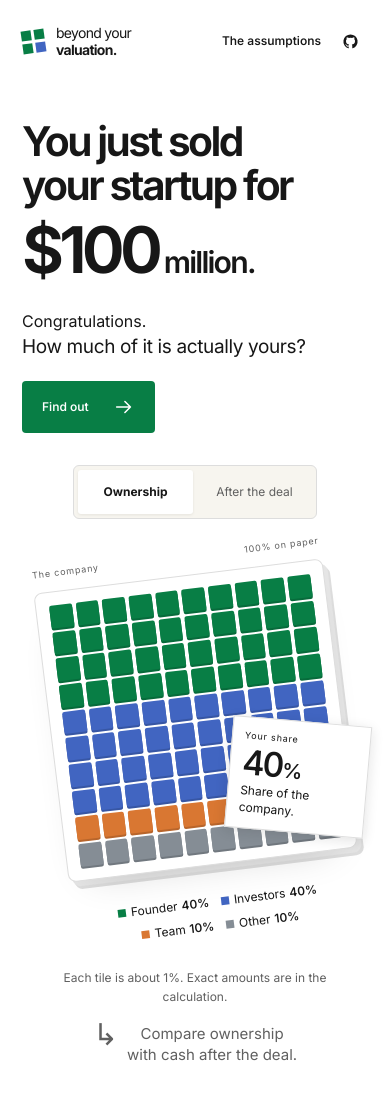
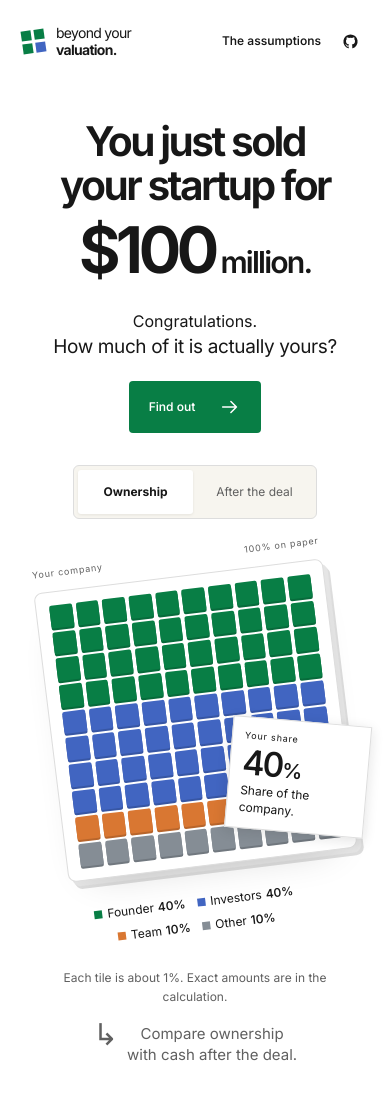
Before and after one commit to Lyqed/beyond-your-valuation, a Next.js app: page / in a window 390 px wide. Shown: the top 1097 px of the page. Built offline with nearby package versions, Linux system fonts and the light colour scheme.

Commit message:
Update Site source

```diff
--- a/app/experience.tsx
+++ b/app/experience.tsx
@@ -167,7 +167,7 @@ export default function Experience() {
             <button aria-pressed={boardView === 'proceeds'} onClick={() => setBoardView('proceeds')}>After the deal</button>
           </div>
           <div className="board-frame"><div className="board">
-            <div className="board-top"><span>{boardView === 'ownership' ? 'The company' : 'Where the price goes'}</span><span>{boardView === 'ownership' ? '100% on paper' : `${money(e.exitCents)} to distribute`}</span></div>
+            <div className="board-top"><span>{boardView === 'ownership' ? 'Your company' : 'Where the price goes'}</span><span>{boardView === 'ownership' ? '100% on paper' : `${money(e.exitCents)} to distribute`}</span></div>
             <Tiles values={boardGroups.map(group => group.value)} colors={boardGroups.map(group => group.color)} label={`${boardView === 'ownership' ? 'Ownership' : 'Exit proceeds'}: ${boardGroups.map(group => `${group.label} ${group.display}`).join(', ')}. Tiles rounded to whole percentages.`} />
             <div className="board-sticker"><span>{boardView === 'ownership' ? 'Your share' : 'Your net cash'}</span><strong data-testid="board-value">{boardView === 'ownership' ? <>{e.founderBps / 100}<span>%</span></> : money(exit.founderNetCents)}</strong><small>{boardView === 'ownership' ? 'Share of the company.' : 'After costs and tax.'}</small></div>
           </div>
--- a/app/globals.css
+++ b/app/globals.css
@@ -654,6 +654,7 @@ footer p, footer > span, .footer-brand { font-size: 12px; }
   .header-links { gap: 12px; }
   .header-links > a:first-child { font-size: 12px; }
   .hero { min-height: auto; gap: 32px; padding-block: 20px 38px; }
+  .hero-copy { text-align: center; }
   .hero h1 { margin-block: 18px 20px; font-size: clamp(40px, 10.5vw, 65px); }
   .hero-amount { font-size: clamp(64px, 16.5vw, 108px); }
   .hero .eyebrow { display: none; }
@@ -669,7 +670,7 @@ footer p, footer > span, .footer-brand { font-size: 12px; }
   .board-sticker strong { font-size: 34px; }
   .board-sticker small { font-size: 12px; }
   .board-details { transform: none; }
-  .board-caption { margin-top: 28px; font-size: 12px; gap: 6px 12px; transform: rotate(-7deg); transform-origin: 50% calc(-50cqw - 28px); }
+  .board-caption { margin-top: 28px; font-size: 12px; gap: 6px 12px; transform: rotate(-7deg); transform-origin: 50% 50%; }
   .board-note { font-size: 12px; margin-top: 32px; }
   .art-footnote { font-size: 15px; }
   .chapter-nav { overflow: visible; padding-inline: 20px; }
```
Also changed, not shown: 1 other file (tests, documents, lock files or other folders).
